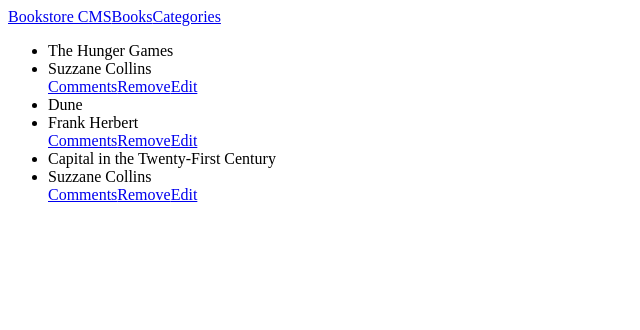
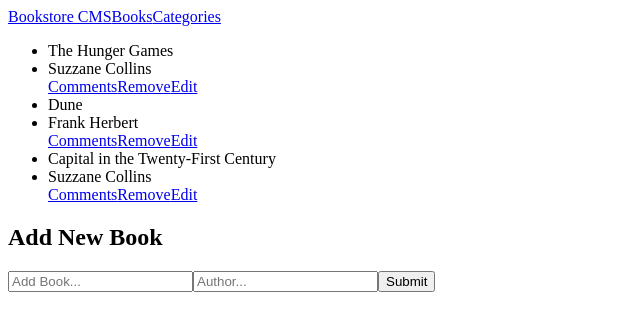
Before and after one commit to edubew/bookstore-app, a React (Create React App) app: page / in a window 1280 px wide. Shown: the top 330 px of the page, without its empty margins (0-640 px from the left). Built offline with nearby package versions, Linux system fonts and the light colour scheme.

Commit message:
Add inputForm component

```diff
--- a/src/App.js
+++ b/src/App.js
@@ -4,7 +4,6 @@ import {
 } from 'react-router-dom';
 import Categories from './components/Categories';
 import BookList from './components/BookList';
-// import InputForm from './components/InputForm';
 
 const App = () => (
   <Router>
@@ -17,7 +16,6 @@ const App = () => (
       <Route path="/" element={<BookList />} />
       <Route path="/categories" element={<Categories />} />
     </Routes>
-    {/* <InputForm /> */}
   </Router>
 );
 
--- a/src/components/Book.js
+++ b/src/components/Book.js
@@ -1,6 +1,6 @@
 import React from 'react';
 
-const Book = ({book}) => (
+const Book = ({ book }) => (
   <>
     <li>{book.title}</li>
     <li>{book.author}</li>
--- a/src/components/BookList.js
+++ b/src/components/BookList.js
@@ -1,5 +1,6 @@
 import React, { useState } from 'react';
 import Book from './Book';
+import InputForm from './InputForm';
 
 const BookList = () => {
   const [books, setBooks] = useState([
@@ -20,12 +21,14 @@ const BookList = () => {
     },
   ]);
   return (
-    <ul>
-      {books.map((book) => {
-        //console.log('List of books', book.author);
-         return <Book key={book.id} id={book.id} book={book} />;
-      })}
-    </ul>
+    <div>
+      <ul>
+        {books.map((book) =>
+        // console.log('List of books', book.author);
+          <Book key={book.id} id={book.id} book={book} />)}
+      </ul>
+      <InputForm />
+    </div>
   );
 };
 
--- a/src/components/InputForm.js
+++ b/src/components/InputForm.js
@@ -1,27 +1,20 @@
-// import React, { Component } from 'react';
+import React from 'react';
 
-// export class InputForm extends Component {
-//   state = {
-//     title: '',
-//   }
+const InputForm = () => (
+  <div>
+  <h2>Add New Book</h2>
+    <form>
+      <input
+        type="text"
+        placeholder="Add Book..."
+      />
+      <input
+        type="text"
+        placeholder="Author..."
+      />
+      <button type="submit">Submit</button>
+    </form>
+  </div>
+);
 
-//   render() {
-//     return (
-//       <>
-//         <form>
-//           <input
-//             type="text"
-//             placeholder="Add Book..."
-//             value={this.state.title}
-//           />
-//           <input
-//             type="text"
-//             placeholder="Category"
-//           />
-//         </form>
-//       </>
-//     );
-//   }
-// }
-
-// export default InputForm;
+export default InputForm;
```
